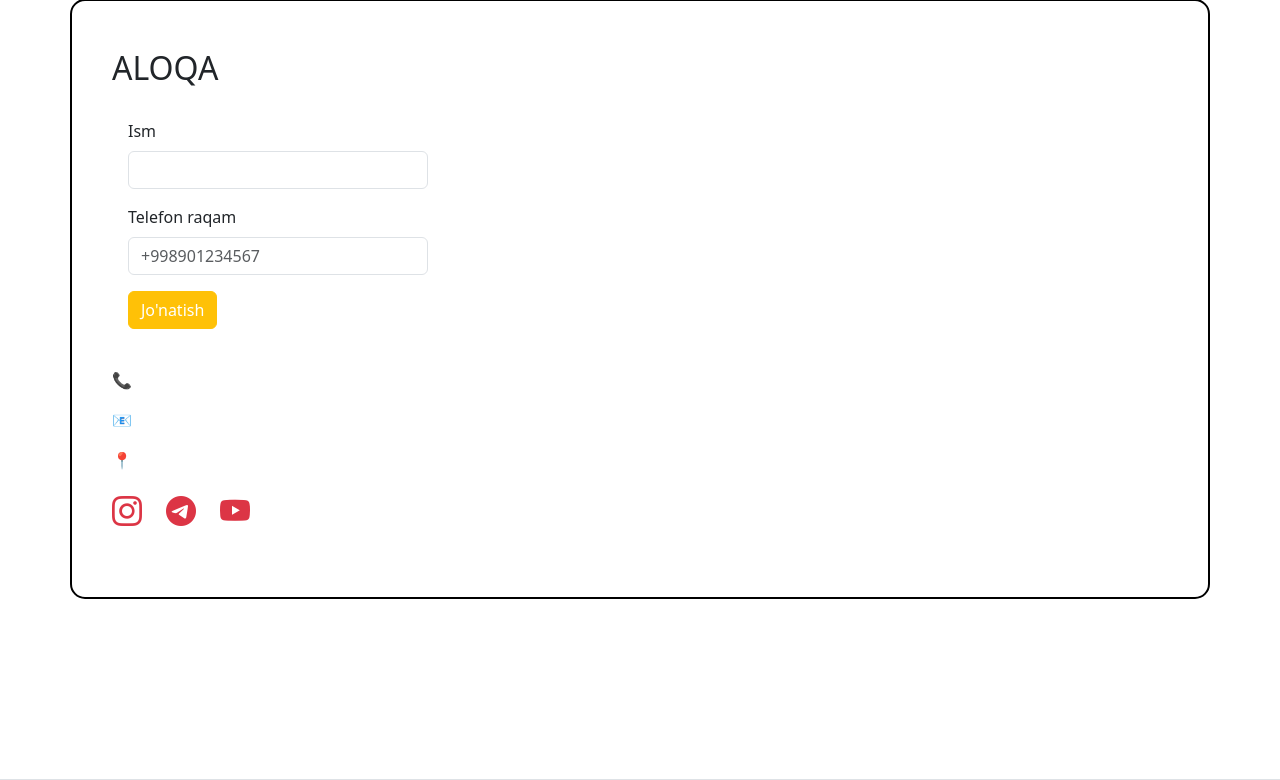
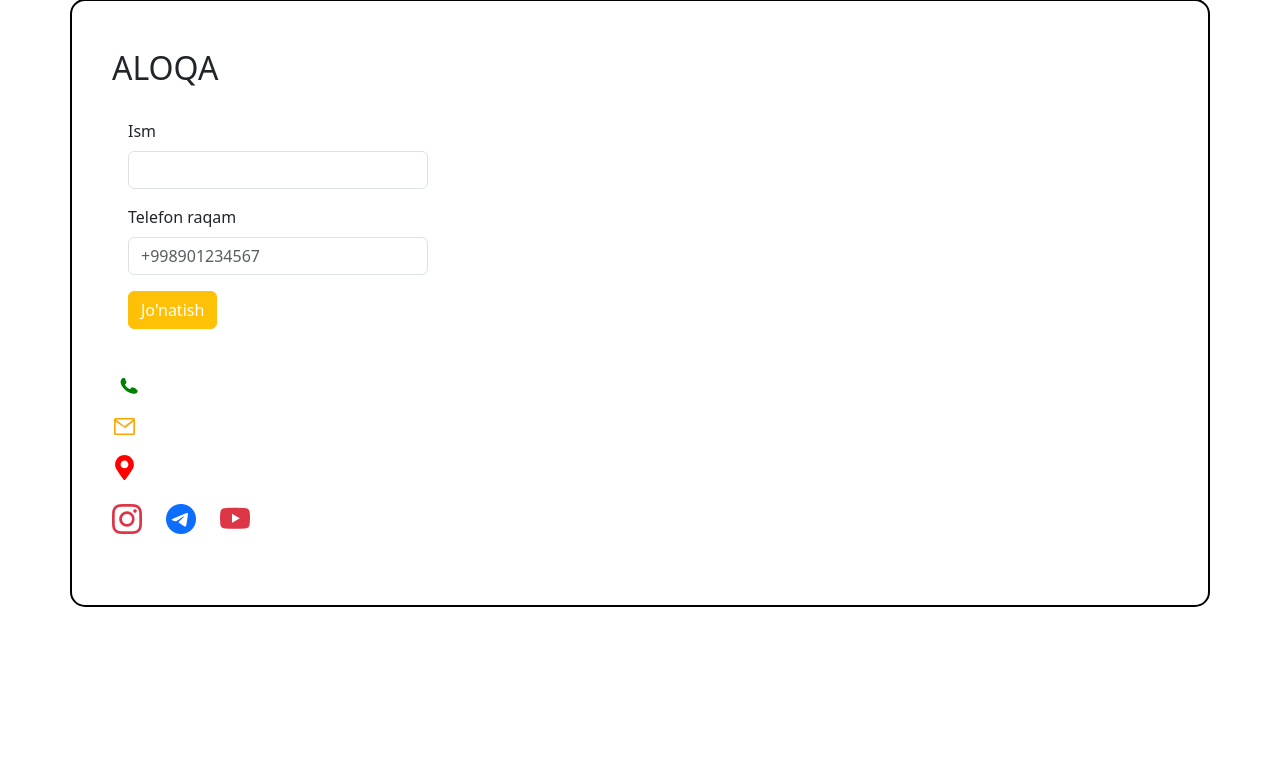
Before and after one commit to abdushukurov001/41-school, a Django app: page / in a window 1280 px wide. Shown: the part 2684-3464 px from the top of the page. Run offline with Django 5.2, Linux system fonts and the light colour scheme; data that the repository does not hold is empty; some libraries are stand-ins or nearby versions.

Commit message:
change contact page

```diff
--- a/templates/blogs/contact.html
+++ b/templates/blogs/contact.html
@@ -78,6 +78,13 @@
       width: 100%;
     }
   }
+  .call,
+  .mail,
+  .location {
+    display: flex;
+    align-items: center;
+    column-gap: 5px;
+  }
 </style>
 
 <section
@@ -116,24 +123,54 @@
           Jo'natish
         </button>
       </form>
-      <p>
-        📞
+      <p class="call">
+        <svg
+          xmlns="http://www.w3.org/2000/svg"
+          viewBox="0 0 512 512"
+          width="30"
+          height="30"
+          fill="green"
+        >
+          <path
+            d="M391.1 341.4c-5.7-1.4-37.4-9.8-43.2-12.1-5.8-2.3-10.1-2.1-14.4 3.6-4.3 5.7-16.5 19.4-20.3 23.4-3.7 4-6.7 4.5-12.4 1.6-5.7-2.9-24.1-8.9-45.9-28.4-17-15-28.5-33.6-31.8-39.3-3.3-5.7-.4-8.8 3.3-12.8 3.4-3.7 7.6-9.2 11.4-13.9 3.8-4.7 5-8.1 7.5-13.8 2.5-5.7 1.2-10.6-.6-13.5-1.8-2.9-16.2-38.9-22.2-53.4-5.9-14.5-12-12.4-16.4-12.6-4.2-.2-9.1-.2-14-.2s-13 1.8-19.8 8.9c-6.8 7.1-25.9 25.3-25.9 61.6s26.5 71.6 30.2 76.6c3.7 5 51.9 79.6 125.8 106.5 17.6 6.3 31.3 10.1 42 12.9 17.6 4.4 33.7 3.8 46.4 2.3 14.2-1.7 37.4-15.3 42.7-30.1 5.3-14.8 5.3-27.5 3.7-30.1-1.5-2.6-5.2-3.8-10.9-5.2z"
+          />
+        </svg>
         <a
           href="tel:{{ contact_info.phone_number }}"
           class="text-dark text-decoration-none"
           ><strong>{{ contact_info.phone_number }}</strong></a
         >
       </p>
-      <p>
-        📧
+      <p class="mail">
+        <svg
+          xmlns="http://www.w3.org/2000/svg"
+          viewBox="0 0 512 512"
+          width="25"
+          height="25"
+          fill="orange"
+        >
+          <path
+            d="M437.332 80H74.668C56.043 80 41.5 94.543 41.5 113.168v285.664c0 18.625 14.543 33.168 33.168 33.168h362.664c18.625 0 33.168-14.543 33.168-33.168V113.168C470.5 94.543 456.957 80 437.332 80zm-5.666 33.168L256 249.168 80.334 113.168h351.332zM74.668 398.832V151.168l181.332 130.168c6.291 4.504 14.68 4.504 20.97 0L437.332 151.168v247.664H74.668z"
+          />
+        </svg>
         <a
           href="mailto:{{ contact_info.email }}"
           class="text-dark text-decoration-none"
           ><strong>{{ contact_info.email }}</strong></a
         >
       </p>
-      <p>
-        📍
+      <p class="location">
+        <svg
+          xmlns="http://www.w3.org/2000/svg"
+          viewBox="0 0 384 512"
+          width="25"
+          height="25"
+          fill="red"
+        >
+          <path
+            d="M192 0C86 0 0 86 0 192c0 77.4 27.4 99.2 172.4 308.8 9.5 14.3 29.7 14.3 39.2 0C356.6 291.2 384 269.4 384 192 384 86 298 0 192 0zm0 272c-44.2 0-80-35.8-80-80s35.8-80 80-80 80 35.8 80 80-35.8 80-80 80z"
+          />
+        </svg>
         <a
           href="https://www.google.com/maps?q={{ contact_info.address }}"
           target="_blank"
@@ -150,7 +187,7 @@
         <a
           href="{{contact_info.telegram|default:'https://web.telegram.org/k/'}}"
           target="_blank"
-          class="bi bi-telegram text-danger social"
+          class="bi bi-telegram text-blue social"
         ></a>
         <a
           href="{{ contact_info.youtube|default:'https://www.youtube.com/' }}"
```
